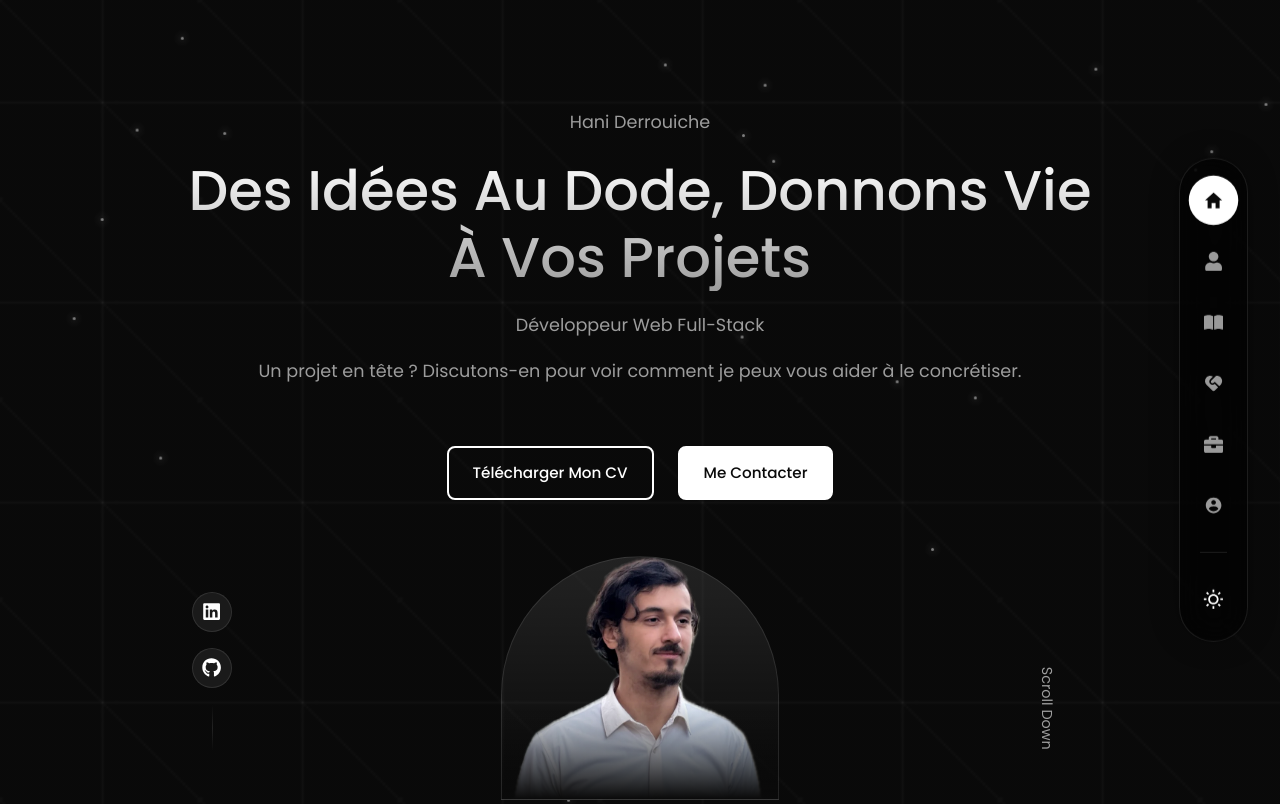
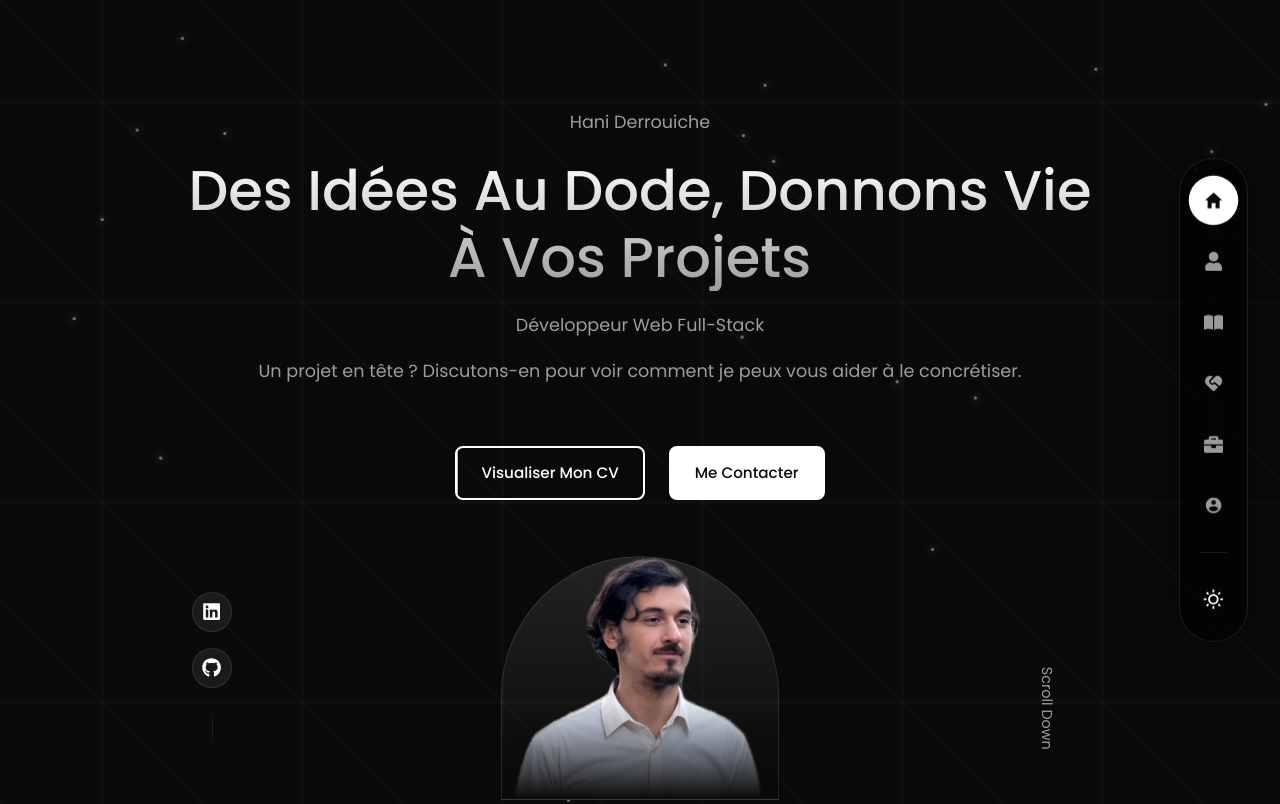
Before and after one commit to Hani19000/Portfolio-Hani, a React (Vite) app in the folder frontend/: page / in a window 1280 px wide. Shown: the top 804 px of the page. Built offline with nearby package versions, Linux system fonts and the light colour scheme.

Commit message:
mise a jours

```diff
--- a/frontend/src/components/header/components/CTA.tsx
+++ b/frontend/src/components/header/components/CTA.tsx
@@ -3,7 +3,7 @@ import CV from "../../../assets/cv.pdf";
 
 const CTA: React.FC = () => (
   <div className="cta">
-    <a href={CV} target='_blank' rel="noreferrer" className='btn'>Télécharger Mon CV</a>
+    <a href={CV} target='_blank' rel="noreferrer" className='btn'>Visualiser Mon CV</a>
     <a href="#contact" className='btn btn-primary'>Me Contacter</a>
   </div>
 );
```
